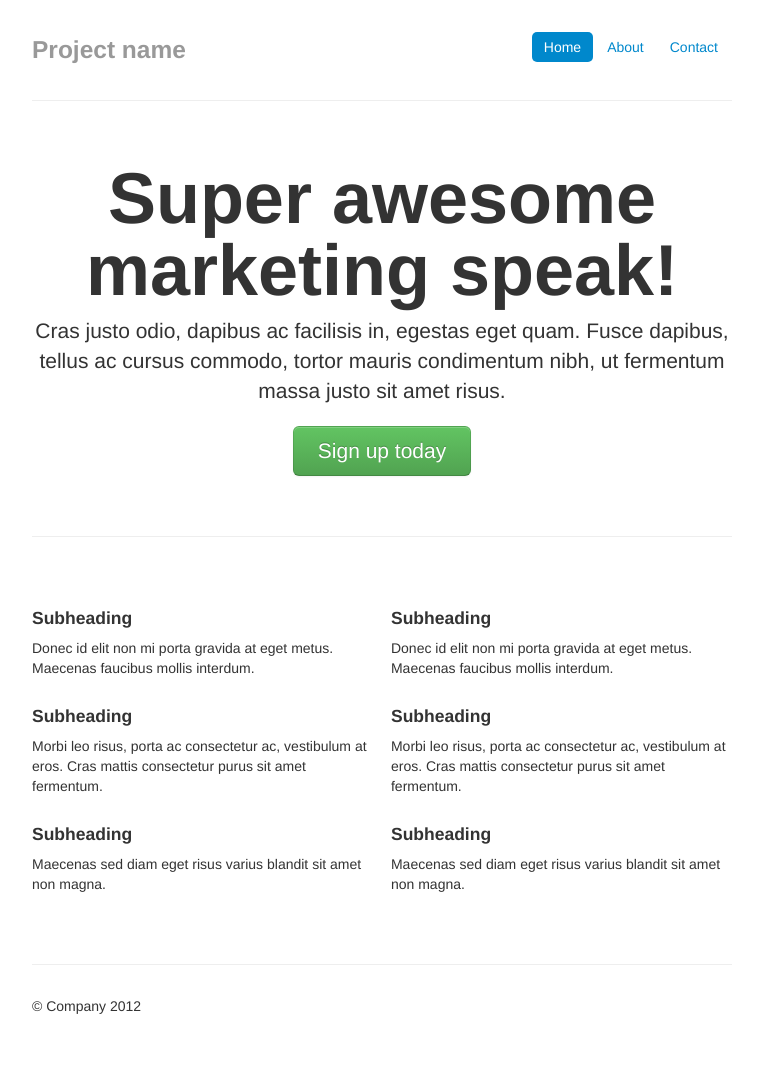
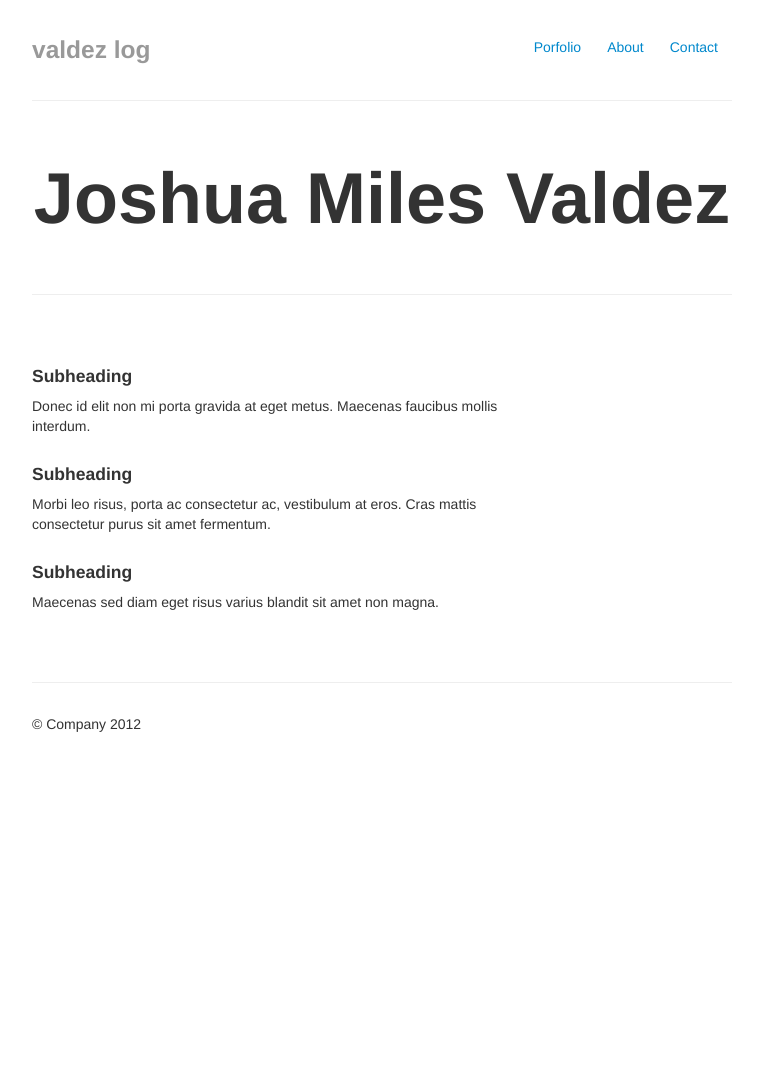
Before and after one commit to jmvldz/jmvldz, a Flask app: page /marketing in a window 1280 px wide. Shown: the whole page, without its empty margins (258-1021 px from the left). After the commit the page ends 732 px from the top, so only its background shows below. Run offline with Flask 2, Linux system fonts and the light colour scheme; some libraries are stand-ins or nearby versions.

Commit message:
Updated copy

```diff
--- a/templates/log/marketing-narrow.html
+++ b/templates/log/marketing-narrow.html
@@ -66,36 +66,23 @@
 
           <div class="masthead">
             <ul class="nav nav-pills pull-right">
-              <li class="active"><a href="#">Home</a></li>
-              <li><a href="#">About</a></li>
-              <li><a href="#">Contact</a></li>
+              <li><a href="/" target="_blank">Porfolio</a></li>
+              <li><a href="/about">About</a></li>
+              <li><a href="/contact">Contact</a></li>
             </ul>
-            <h3 class="muted">Project name</h3>
+            <h3 class="muted">valdez log</h3>
           </div>
 
           <hr>
 
           <div class="jumbotron">
-            <h1>Super awesome marketing speak!</h1>
-            <p class="lead">Cras justo odio, dapibus ac facilisis in, egestas eget quam. Fusce dapibus, tellus ac cursus commodo, tortor mauris condimentum nibh, ut fermentum massa justo sit amet risus.</p>
-            <a class="btn btn-large btn-success" href="#">Sign up today</a>
+            <h1>Joshua Miles Valdez</h1>
           </div>
 
           <hr>
 
           <div class="row-fluid marketing">
-            <div class="span6">
-              <h4>Subheading</h4>
-              <p>Donec id elit non mi porta gravida at eget metus. Maecenas faucibus mollis interdum.</p>
-
-              <h4>Subheading</h4>
-              <p>Morbi leo risus, porta ac consectetur ac, vestibulum at eros. Cras mattis consectetur purus sit amet fermentum.</p>
-
-              <h4>Subheading</h4>
-              <p>Maecenas sed diam eget risus varius blandit sit amet non magna.</p>
-            </div>
-
-            <div class="span6">
+            <div class="span9">
               <h4>Subheading</h4>
               <p>Donec id elit non mi porta gravida at eget metus. Maecenas faucibus mollis interdum.</p>
 
```
